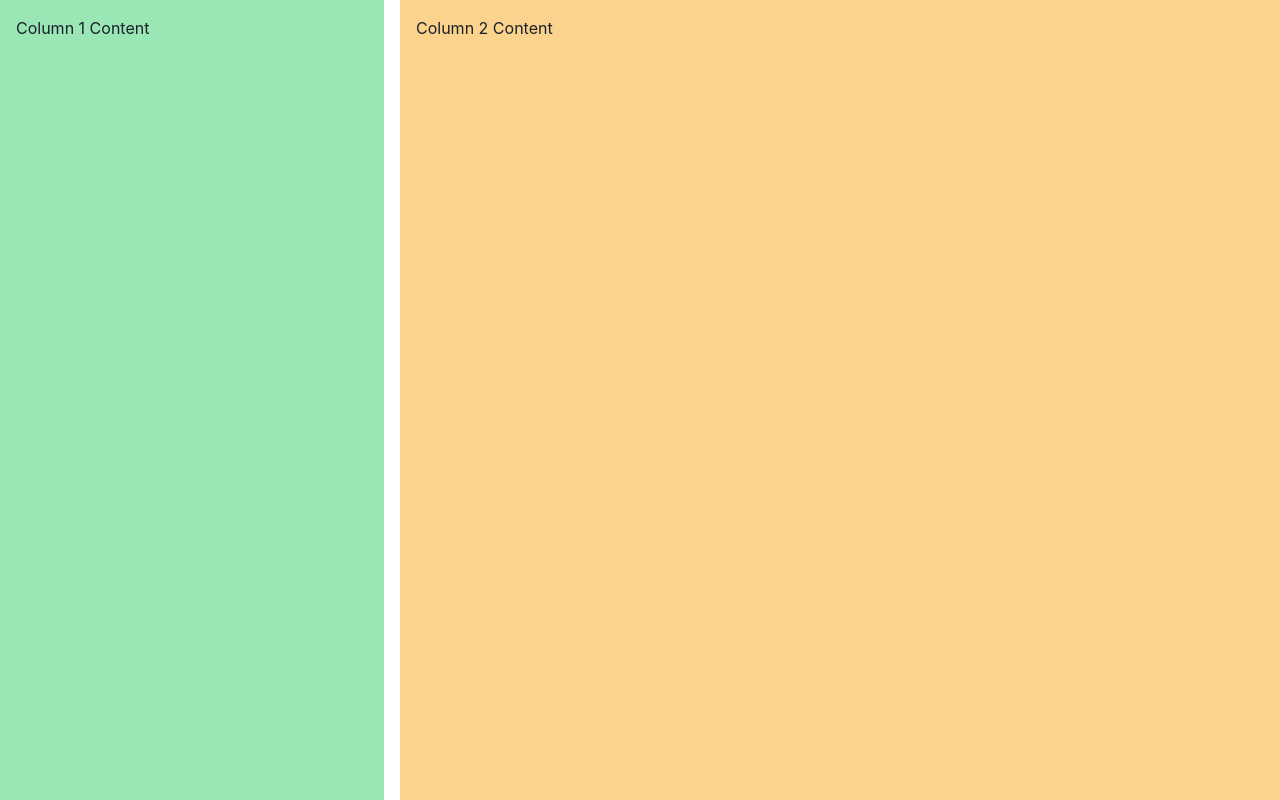
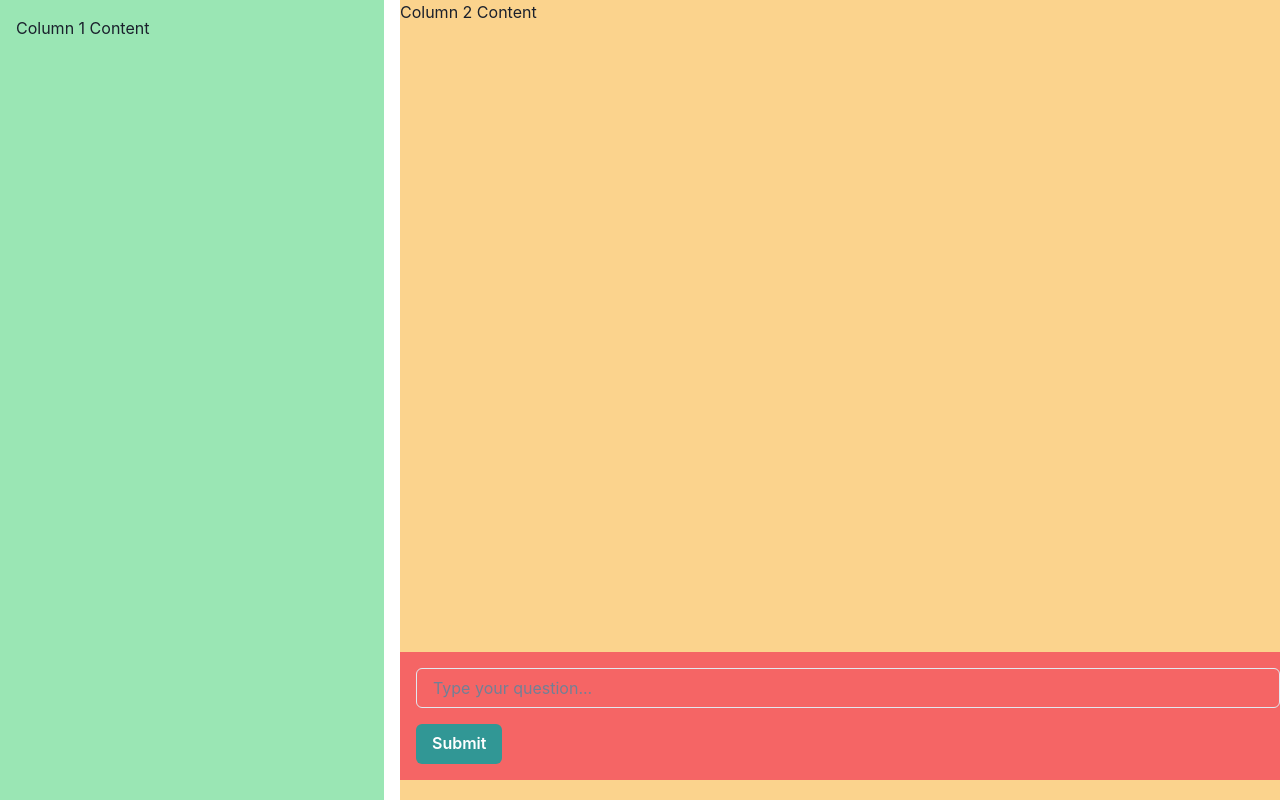
Before and after one commit to CEGHackers/NoFriendBot, a React (Create React App) app in the folder frontend/no-friend-gpt/: page / in a window 1280 px wide. Built offline with nearby package versions, Linux system fonts and the light colour scheme.

Commit message:
Add text box

```diff
--- a/frontend/no-friend-gpt/src/App.tsx
+++ b/frontend/no-friend-gpt/src/App.tsx
@@ -1,7 +1,9 @@
-import * as React from "react"
+import * as React from "react";
+import TextField from "./TextField";
 import {
   ChakraProvider,
   Box,
+  Input,
   Text,
   Link,
   VStack,
@@ -10,9 +12,8 @@ import {
   theme,
   GridItem,
   CSSReset,
-} from "@chakra-ui/react"
-import { ColorModeSwitcher } from "./ColorModeSwitcher"
-import { Logo } from "./Logo"
+} from "@chakra-ui/react";
+import { ColorModeSwitcher } from "./ColorModeSwitcher";
 
 export const App = () => (
   <ChakraProvider theme={theme}>
@@ -20,19 +21,40 @@ export const App = () => (
     {/* Ensure the container takes up the entire height of the viewport */}
     <Box minH="100vh" display="flex" flexDirection="column">
       {/* Grid to cover the remaining space with two columns */}
-        <Grid templateRows="1fr" templateColumns="30% 70%" gap={4} flex="1">
+      <Grid
+        templateRows="1fr"
+        templateColumns="30% 70%"
+        gap={4}
+        flex="1"
+        width="100%"
+      >
         {/* First column */}
         <GridItem colSpan={1} rowSpan={1} bg="green.200" p={4}>
           {/* Your content for the first column */}
           Column 1 Content
         </GridItem>
-
         {/* Second column */}
-          <GridItem colSpan={1} rowSpan={1} bg="orange.200" p={4}>
+        <GridItem
+          bg="orange.200"
+          width="100%"
+          display="flex"
+          flexDirection="column"
+        >
           {/* Your content for the second column */}
           Column 2 Content
+          <Box
+            // position="fixed"
+
+            // textAlign="center"
+            mt="auto"
+            mb="20px"
+            boxSizing="content-box"
+            bg="red.400"
+          >
+            <TextField />
+          </Box>
         </GridItem>
       </Grid>
     </Box>
   </ChakraProvider>
-)
+);
--- /dev/null
+++ b/frontend/no-friend-gpt/src/TextField.tsx
@@ -0,0 +1,59 @@
+import React, { useState } from "react";
+import { ChakraProvider, Box, Input, Button } from "@chakra-ui/react";
+
+interface QuestionTextFieldProps {
+  // Function to handle the submitted question
+  onQuestionSubmit: (question: string) => void;
+}
+
+const QuestionTextField: React.FC<QuestionTextFieldProps> = ({
+  onQuestionSubmit,
+}) => {
+  // send the data to backend!!!!! @Marcus,@wilson , @Jonathan
+  const [question, setQuestion] = useState("");
+
+  const handleInputChange = (e: React.ChangeEvent<HTMLInputElement>) => {
+    setQuestion(e.target.value);
+  };
+  const handleSubmit = () => {
+    // Handle the submitted question via onQuestionSubmit
+    console.log("Text response", question);
+
+    // Optionally, you can pass the question to a parent component
+    if (onQuestionSubmit) {
+      onQuestionSubmit(question);
+    }
+
+    // Clear the input field after submission
+    setQuestion("");
+  };
+
+  return (
+    <Box p={4}>
+      <Input
+        placeholder="Type your question..."
+        value={question}
+        onChange={handleInputChange}
+      />
+      <Button mt={4} colorScheme="teal" onClick={handleSubmit}>
+        Submit
+      </Button>
+    </Box>
+  );
+};
+
+// Example usage in a parent component
+const App: React.FC = () => {
+  const handleQuestionSubmit = (question: string) => {
+    // Handle the submitted question in the parent component
+    console.log("Question submitted in parent component:", question);
+  };
+
+  return (
+    <ChakraProvider>
+      <QuestionTextField onQuestionSubmit={handleQuestionSubmit} />
+    </ChakraProvider>
+  );
+};
+
+export default App;
```
Lines whose indentation alone changed are shown as unchanged.
